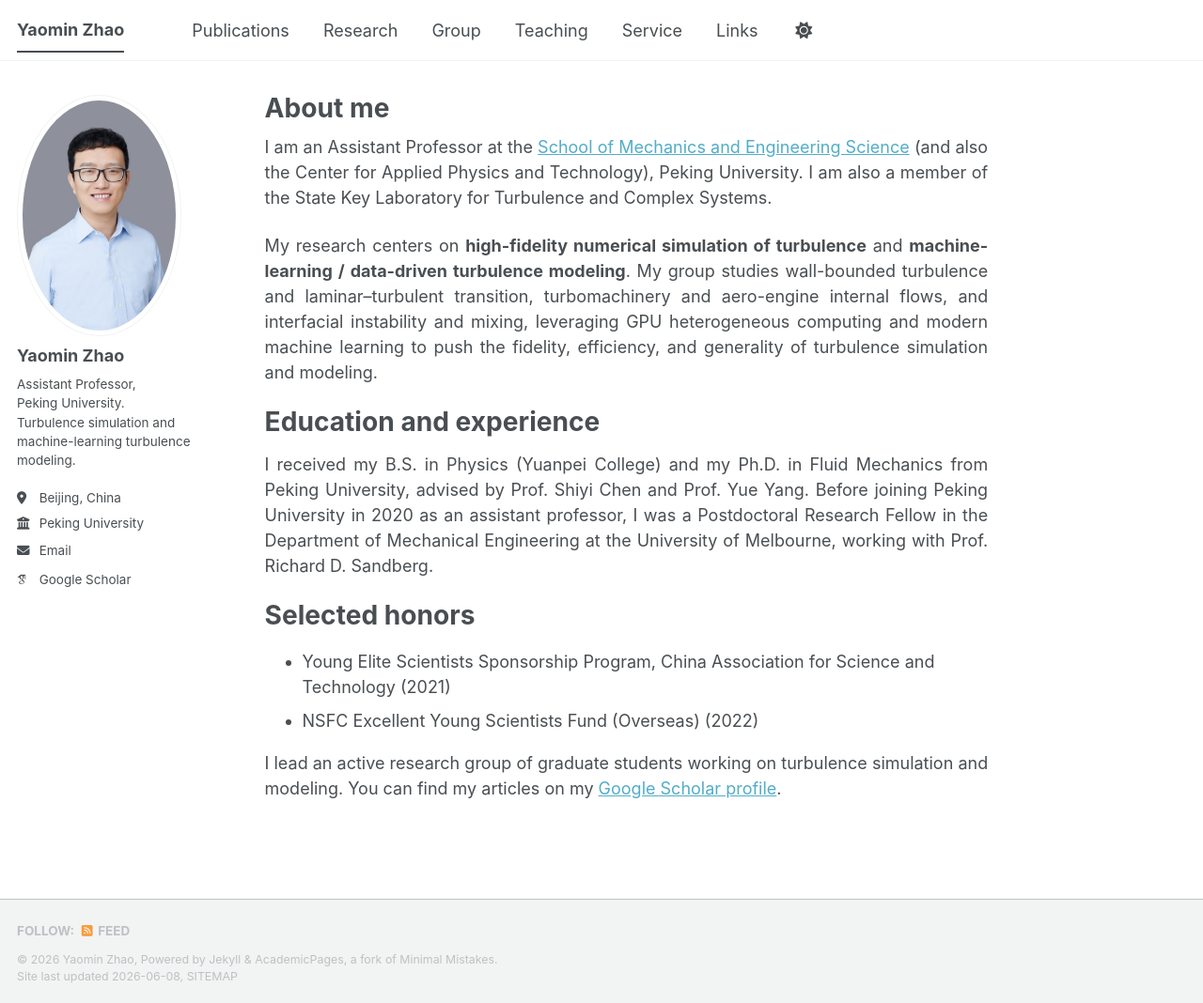
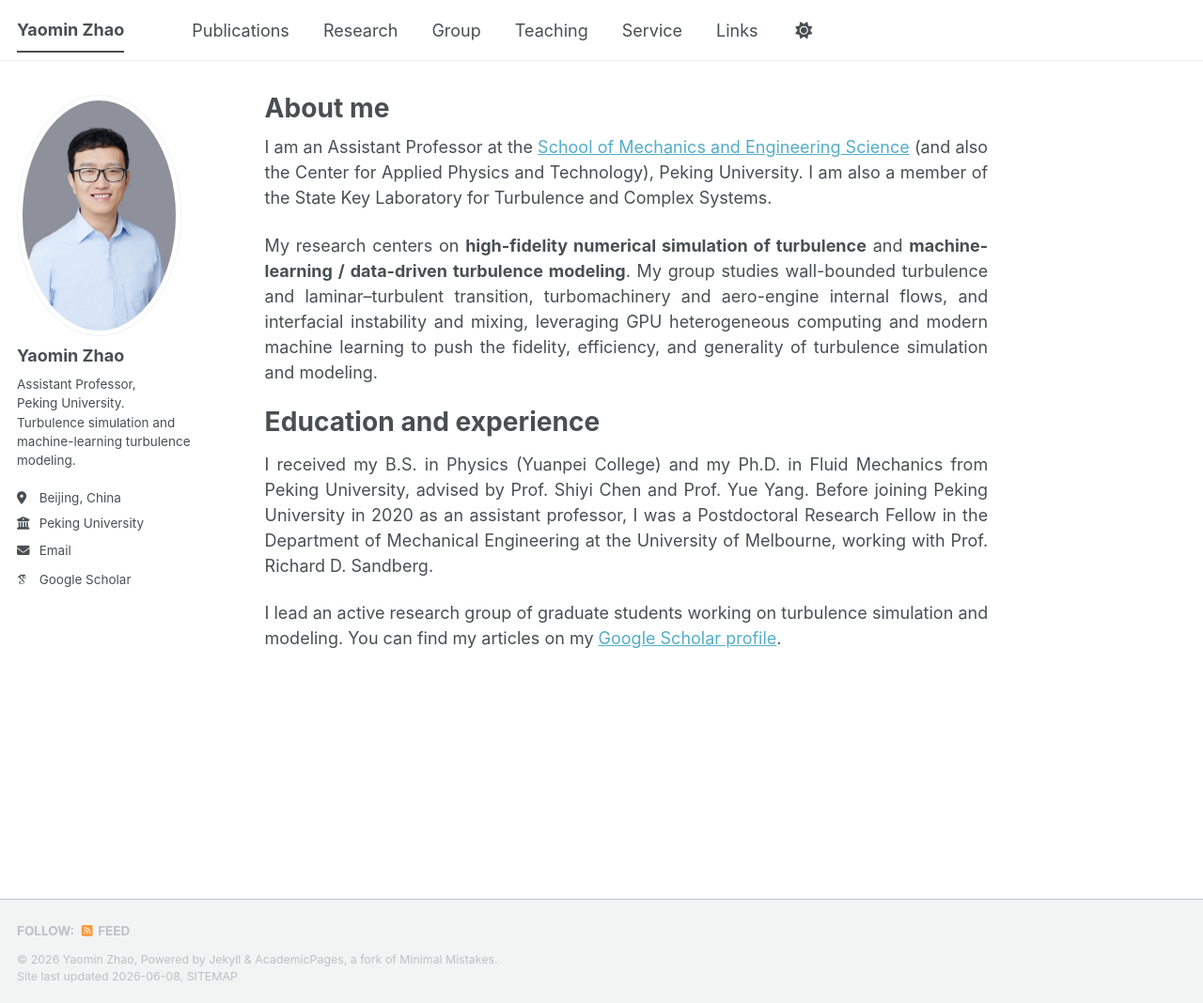
Before and after one commit to YMGroup-PKU/YMGroup-PKU.github.io, a Jekyll site: the page built from _pages/about.md, in a window 1280 px wide and 1068 px high. Shown: the whole window at 94% size. Built offline with Jekyll 4.4.1, drawn with Linux system fonts in a browser that asks for light colours; some web fonts are replaced; a script bundle is joined from its source files by our own code; library files that are not in the unit come from our copies.

Commit message:
Remove Selected honors section from About page

```diff
--- a/_pages/about.md
+++ b/_pages/about.md
@@ -19,9 +19,4 @@ Education and experience
 ======
 I received my B.S. in Physics (Yuanpei College) and my Ph.D. in Fluid Mechanics from Peking University, advised by Prof. Shiyi Chen and Prof. Yue Yang. Before joining Peking University in 2020 as an assistant professor, I was a Postdoctoral Research Fellow in the Department of Mechanical Engineering at the University of Melbourne, working with Prof. Richard D. Sandberg.
 
-Selected honors
-======
-- Young Elite Scientists Sponsorship Program, China Association for Science and Technology (2021)
-- NSFC Excellent Young Scientists Fund (Overseas) (2022)
-
 I lead an active research group of graduate students working on turbulence simulation and modeling. You can find my articles on my [Google Scholar profile](https://scholar.google.com/citations?user=XS5AREoAAAAJ&hl=en).
```
